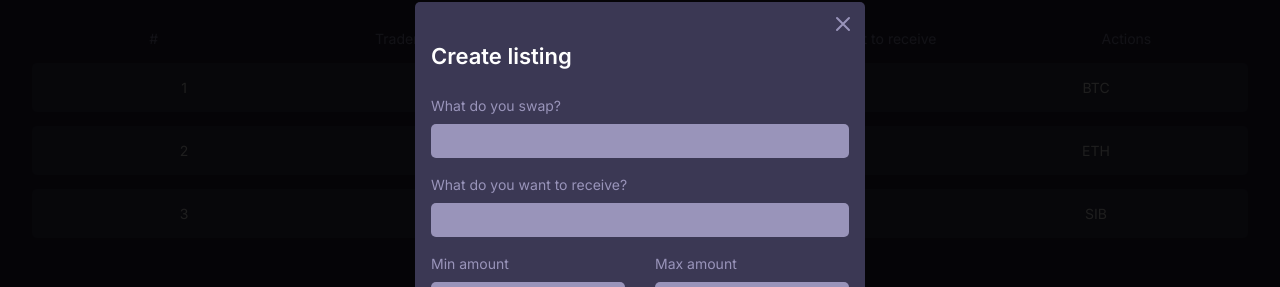
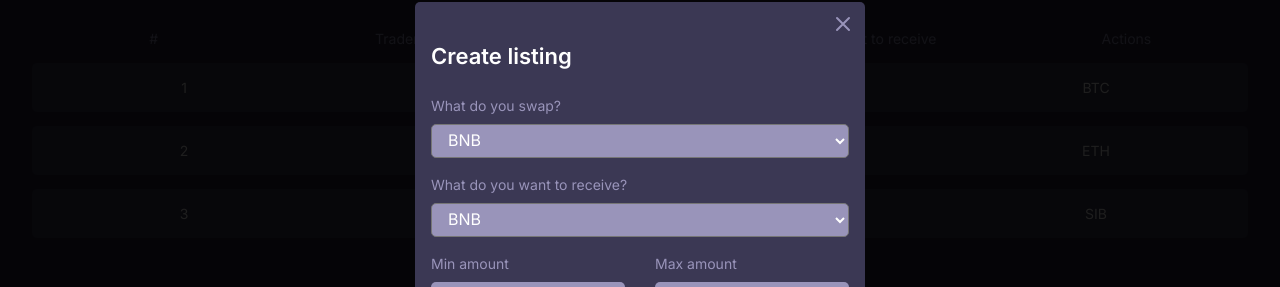
Before and after one commit to dexolacom/p2p-frontend, a React (Create React App) app: page / in a window 1280 px wide. Shown: the part 152-439 px from the top of the page. Built offline with nearby package versions, Linux system fonts and the light colour scheme.

Commit message:
ADD | select to listing modal

```diff
--- a/src/components/ListingModal/ListingModal.tsx
+++ b/src/components/ListingModal/ListingModal.tsx
@@ -3,6 +3,7 @@ import { ListingModalProps } from '../types';
 import { Content, Form, Input, Wrapper } from './styles';
 import { ReactComponent as Cross } from '../../assets/icons/cross.svg'
 import { AdditionalText, Button, Row, Title } from '../theme';
+import ModalSelect from '../ModalSelect/ModalSelect';
 
 
 const ListingModal:React.FC<ListingModalProps> = ({setIsListingModalOpen}) => {
@@ -14,11 +15,11 @@ const ListingModal:React.FC<ListingModalProps> = ({setIsListingModalOpen}) => {
         <Form>
           <Row>
             <AdditionalText >What do you swap?</AdditionalText>
-            <Input/>
+            <ModalSelect/>
           </Row>
           <Row>
             <AdditionalText >What do you want to receive?</AdditionalText>
-            <Input/>
+            <ModalSelect/>
           </Row>
           <Row flexDirection={'row'} gap={'30px'}>
             <Row marginBottom={0}>
--- /dev/null
+++ b/src/components/ModalSelect/ModalSelect.tsx
@@ -0,0 +1,16 @@
+import React from 'react';
+import { Select } from './styles';
+import { tokens } from '../constants';
+
+
+const ModalSelect = () => {
+  return (
+    <Select>
+      {tokens.map((item, index) => (
+        <option key={index}>{item}</option>
+      ))}
+    </Select>
+  );
+};
+
+export default ModalSelect;
--- /dev/null
+++ b/src/components/ModalSelect/styles.ts
@@ -0,0 +1,9 @@
+import styled from 'styled-components';
+
+export const Select = styled.select`
+  background-color: #9994ba;
+  color: #fff;
+  border-radius: 5px;
+  width: 100%;
+  padding: 5px 12px;
+`
```
